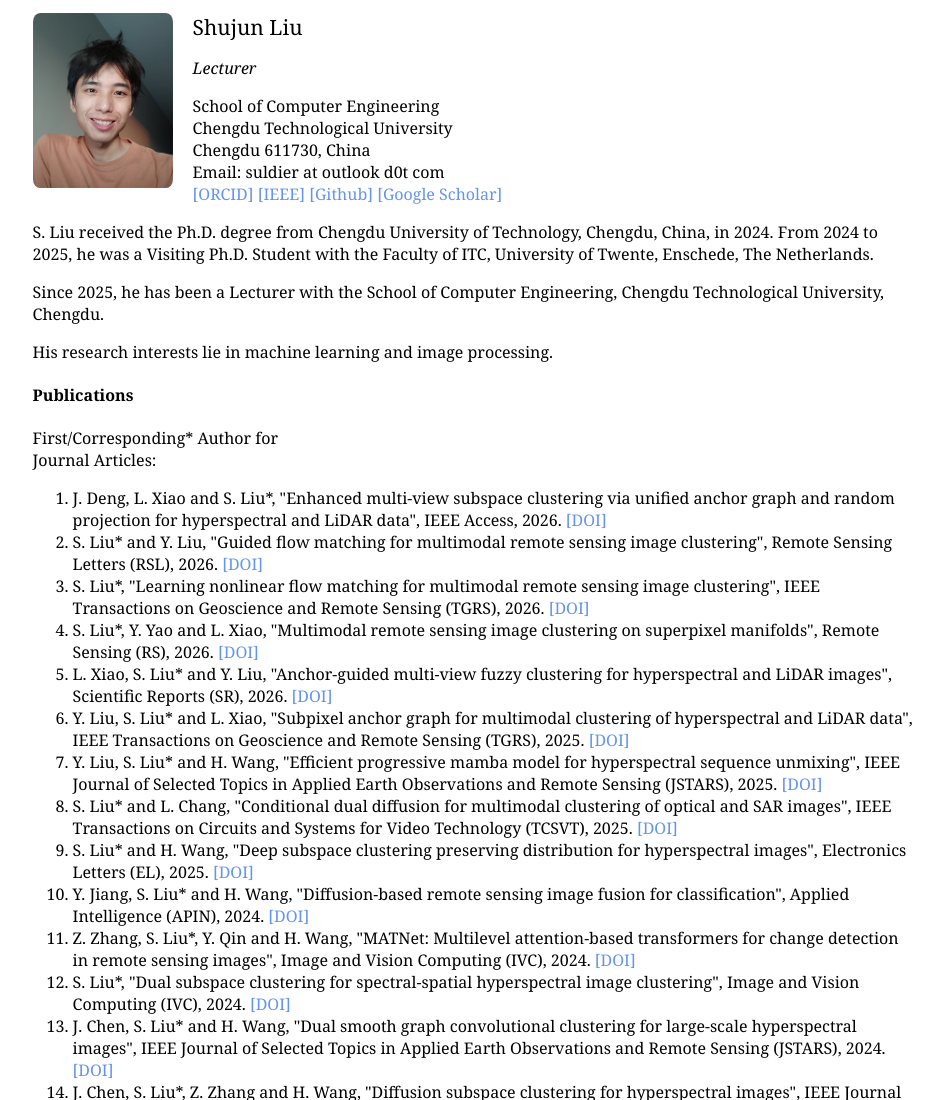
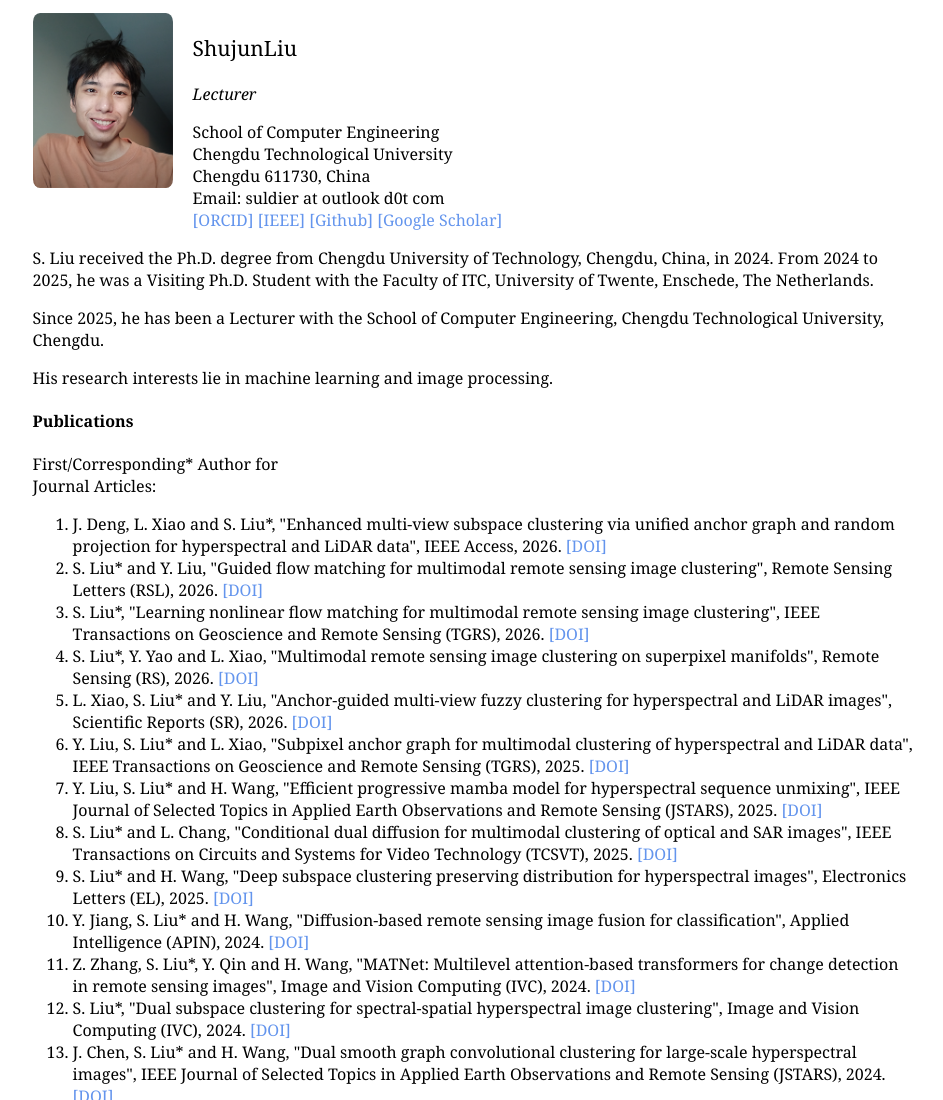
Before and after one commit to suldier/suldier.github.io, a plain HTML site: page index.html in a window 1280 px wide. Shown: the top 1100 px of the page, without its empty margins (165-1108 px from the left). Drawn offline with Linux system fonts and the light colour scheme.

Commit message:
Update index.html

```diff
--- a/index.html
+++ b/index.html
@@ -49,11 +49,8 @@ a{
     <div class="main-left">
       <img src="shujun_liu.png"/>
     </div>
-    <div class="main-mid">
-    </div>
     <div class="main-right">
-        <p1 style="font-size: 21px;"> Shujun Liu</p1>
-        <!-- <h2 style="margin-top: 0;">Shujun Liu</h2> -->
+        <p style="font-size: 21px;"> ShujunLiu</p>
         <p> <i>Lecturer</i></p>
         <p>
             School of Computer Engineering</br>
@@ -78,7 +75,7 @@ a{
             </li>
             -->
             <li>
-                <p>First/Corresponding* Author for<br>Journal Articles:</p>
+                <p>First/Corresponding* Author for<br/>Journal Articles:</p>
                 <ol>
                     <li>
                         J. Deng, L. Xiao and S. Liu*, "Enhanced multi-view subspace clustering via unified anchor graph and random projection for hyperspectral and LiDAR data", IEEE Access, 2026. <a href="https://doi.org/10.1109/ACCESS.2026.3724248">[DOI]</a>
@@ -154,40 +151,40 @@ a{
                 </li>
             </ol>
         <h4>Academic Services</h4>
-            <p>Journal Reviewer for <br>
-                ACM Transactions on Multimedia Computing, Communications, and Applications<br>
-                IEEE Transactions on Multimedia<br>
-                IEEE Transactions on Circuits and Systems for Video Technology<br>
-                IEEE Transactions on Geoscience and Remote Sensing<br>
-                IEEE Transactions on Computational Imaging<br>
-                IEEE Transactions on Emerging Topics in Computational Intelligence<br>
-                IEEE Transactions on Radiation and Plasma Medical Sciences<br>
-                IEEE Journal of Biomedical and Health Informatics<br>
-                IEEE Journal of Selected Topics in Applied Earth Observations and Remote Sensing<br>
-                IEEE Geoscience and Remote Sensing Letters<br>
-                IEEE Access<br>
-                IET Computer Vision<br>
-                CAAI Transactions on Intelligence Technology<br>
-                Knowledge-Based Systems<br>
-                Computer Vision and Image Understanding<br>
-                International Journal of Remote Sensing<br>
-                International Journal of Image and Data Fusion<br>
-                Remote sensing<br>
-                Remote sensing Letters<br>
-                Sensors<br>
-                Measurement<br>
-                Computers and Electronics in Agriculture<br>
-                Image and Vision Computing<br>
-                Machine Vision and Applications<br>
+            <p>Journal Reviewer for <br/>
+                ACM Transactions on Multimedia Computing, Communications, and Applications<br/>
+                IEEE Transactions on Multimedia<br/>
+                IEEE Transactions on Circuits and Systems for Video Technology<br/>
+                IEEE Transactions on Geoscience and Remote Sensing<br/>
+                IEEE Transactions on Computational Imaging<br/>
+                IEEE Transactions on Emerging Topics in Computational Intelligence<br/>
+                IEEE Transactions on Radiation and Plasma Medical Sciences<br/>
+                IEEE Journal of Biomedical and Health Informatics<br/>
+                IEEE Journal of Selected Topics in Applied Earth Observations and Remote Sensing<br/>
+                IEEE Geoscience and Remote Sensing Letters<br/>
+                IEEE Access<br/>
+                IET Computer Vision<br/>
+                CAAI Transactions on Intelligence Technology<br/>
+                Knowledge-Based Systems<br/>
+                Computer Vision and Image Understanding<br/>
+                International Journal of Remote Sensing<br/>
+                International Journal of Image and Data Fusion<br/>
+                Remote sensing<br/>
+                Remote sensing Letters<br/>
+                Sensors<br/>
+                Measurement<br/>
+                Computers and Electronics in Agriculture<br/>
+                Image and Vision Computing<br/>
+                Machine Vision and Applications<br/>
                 Multimedia Tools and Applications
             </p>
         <h4>Awards and Honors</h4>
             <p>
-                2025 Outstanding Doctoral Dissertation, Chengdu University of Technology<br>
-                2025 Outstanding Graduate, Chengdu University of Technology <br>
-                2024 First-Class Academic Scholarship for Doctoral Students, Chengdu University of Technology<br>
-                2023 China Scholarship Council (CSC) Scholarship<br>
-                2022 National Scholarship for Doctoral Students<br>
+                2025 Outstanding Doctoral Dissertation, Chengdu University of Technology<br/>
+                2025 Outstanding Graduate, Chengdu University of Technology <br/>
+                2024 First-Class Academic Scholarship for Doctoral Students, Chengdu University of Technology<br/>
+                2023 China Scholarship Council (CSC) Scholarship<br/>
+                2022 National Scholarship for Doctoral Students<br/>
                 2013 First Prize in C++ Programming, Sichuan Province, Lanqiao Cup Competition
             </p>
     </div>
```
Lines whose indentation alone changed are shown as unchanged.
